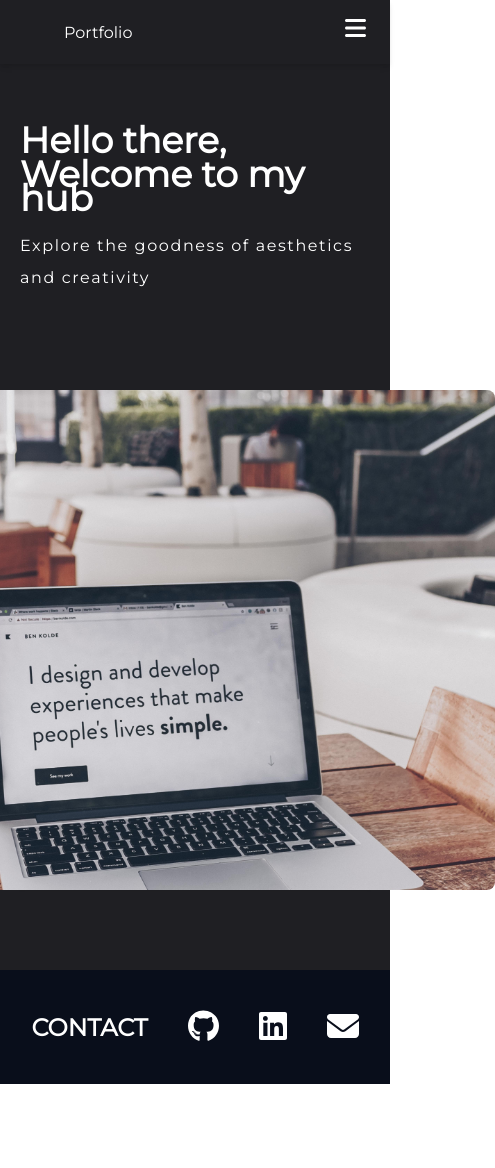
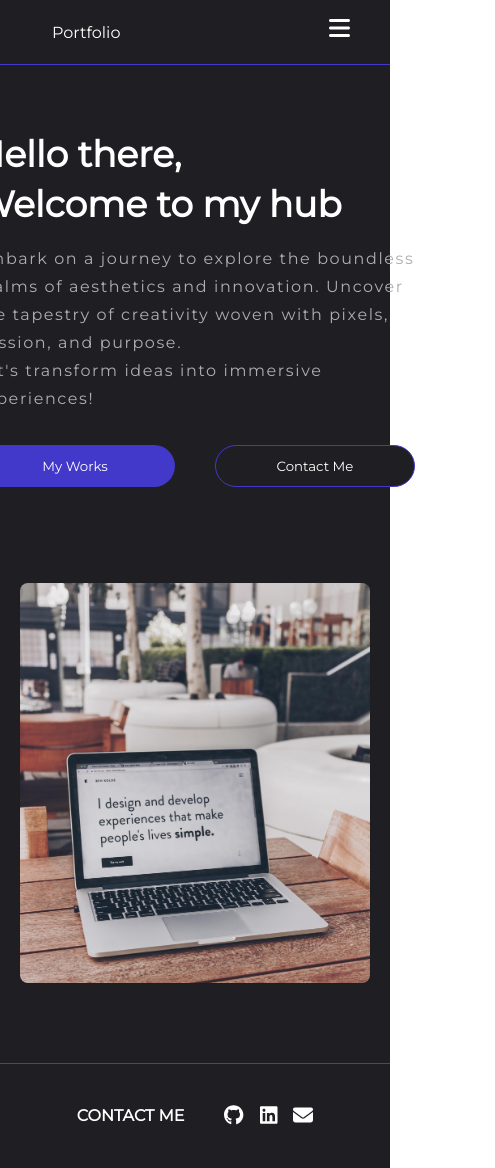
Before and after one commit to the-Apr/portfolio, a Vue app: page / in a window 390 px wide. Shown: the whole page, 495 px wide, since content can reach past the window. Before the commit the page ends 1084 px from the top, so only its background shows below. Built offline with nearby package versions, Linux system fonts and the light colour scheme.

Commit message:
responsive changes

```diff
--- a/src/App.vue
+++ b/src/App.vue
@@ -27,7 +27,6 @@ export default {
 </script>
 
 <style lang="scss">
-// @import url("https://fonts.googleapis.com/css2?family=Quicksand:wght@300;400;500;600;700&display=swap");
 
 @import url('https://fonts.googleapis.com/css2?family=Montserrat:wght@400&display=swap');
 
@@ -36,15 +35,11 @@ export default {
   margin: 0;
   padding: 0;
   box-sizing: border-box;
-  // font-family: "Poppins", sans-serif;
   font-family: 'Montserrat', sans-serif;
   color: white;
 }
 
 .app {
-  // display: flex;
-  // flex-direction: column;
-  // gap: 90px;
   min-height: 100vh;
   background-color: #1f1f23;
 }
--- a/src/components/FootNote.vue
+++ b/src/components/FootNote.vue
@@ -1,7 +1,7 @@
 <template>
   <div class="foot-note">
     <div class="foot-wrap">
-      <h2>Contact</h2>
+      <h2>Contact Me</h2>
       <div class="socials">
         <a href="https://github.com/the-Apr" target="_blank">
           <fa-icon :icon="['fab', 'github']" class="icon" />
@@ -22,18 +22,31 @@
   @apply mt-20;
 
   .foot-wrap {
-    @apply px-16 py-10 flex gap-10 justify-center items-center bg-[#090e1b];
+    @apply px-16 py-10 flex gap-10 justify-center items-center;
     // bg-[#131628];
+    border-top: 1px solid #4238c9;
 
     h2{
-      @apply uppercase
+      @apply uppercase text-base;
+
+      @screen lg {
+        @apply text-xl
+      }
     }
 
     .socials {
-      @apply flex gap-10;
+      @apply flex gap-4;
+
+      @screen lg {
+        @apply gap-10
+      }
 
       .icon{
-        @apply text-white h-8
+        @apply text-white h-5;
+
+        @screen lg {
+          @apply h-8
+        }
 
       }
     }
--- a/src/components/Navigation.vue
+++ b/src/components/Navigation.vue
@@ -1,6 +1,6 @@
 <template>
 <header>
-  <nav class="lg:container">
+  <nav class="nav-wrap">
     <div class="branding">
       <router-link class="link" :to="{name: 'home'}">Portfolio</router-link>
     </div>
@@ -23,11 +23,25 @@
     v-show="mobile"
   />
   <transition name="mobile-nav" >
-    <ul v-show="mobileNav" class="mobile-nav">
-      <router-link class="link" :to="{}">Home</router-link>
-      <router-link class="link" :to="{}">Blogs</router-link>
-      <router-link class="link" to="#">Create Post</router-link>
-    </ul>
+    <div v-show="mobileNav" class="mobile-nav" >
+      <ul>
+        <router-link class="link" :to="{}">Home</router-link>
+        <router-link class="link" :to="{}">Blogs</router-link>
+        <router-link class="link" to="#">Create Post</router-link>
+      </ul>
+
+      <div class="socials">
+        <a href="https://github.com/the-Apr" target="_blank">
+          <fa-icon :icon="['fab', 'github']" class="icon" />
+        </a>
+        <a href="https://www.linkedin.com/in/praise-adebayo-6ab205235/" target="_blank">
+          <fa-icon :icon="['fab', 'linkedin']" class="icon" />
+        </a>
+        <a href="mailto:praiseadebayo218@yahoo.com">
+          <fa-icon :icon="['fas', 'envelope']" class="icon" />
+        </a>
+      </div>
+    </div>
   </transition>
 </header>
 </template>
@@ -79,17 +93,27 @@ export default {
 
 <style lang="scss" scoped>
 header {
-  @apply py-0 px-14 text-white;
+  @apply py-0 px-3 text-white;
   z-index: 99;
-  box-shadow: 0 4px 6px -1px rgba(0, 0, 0, 0.1), 0 2px 4px -1px rgba(0, 0, 0, 0.06) ;
+  border-bottom: 1px solid #4238c9;
+  // box-shadow: 0 4px 6px -1px rgba(0, 0, 0, 0.1), 0 2px 4px -1px rgba(0, 0, 0, 0.06) ;
+
+  @screen lg {
+    @apply px-14
+  }
+
+  .nav-wrap {
+    @apply px-4 mx-4;
+  }
 }
+
 
 .link{
   @apply font-medium py-0 px-2 no-underline;
   transition: .3s color ease-in;
 
   &:hover {
-    color: #1eb8b8;
+    color: #4238c9;
   }
 }
 
@@ -124,7 +148,7 @@ nav {
 
 
 .menu-icon {
-  @apply cursor-pointer absolute top-4 right-6 h-6 w-auto;
+  @apply cursor-pointer absolute top-4 right-10 h-6 w-auto;
 
   @media (min-width: 768px) {
     top: 32px;
@@ -134,13 +158,21 @@ nav {
 }
 
 .mobile-nav {
-  @apply p-5 w-4/6 flex flex-col fixed h-full top-0 left-0;
+  @apply px-5 py-5 w-4/6 flex flex-col justify-between fixed h-full top-0 left-0;
   max-width: 250px;
   background-color: #4b4b4f;
   z-index: 99;
 
+  ul{
+    @apply flex flex-col gap-2
+  }
+
   .link {
-    @apply py-4 text-white
+    @apply p-3 text-white
+  }
+
+  .socials {
+    @apply justify-self-end flex gap-4;
   }
 }
 
--- a/src/views/HomeView.vue
+++ b/src/views/HomeView.vue
@@ -3,9 +3,12 @@
     <section class="home-wrap">
       <div class="welcome-note">
         <div class="left">
-          <h1>Hello there,</h1>
-          <h1> Welcome to my hub </h1>
-          <p>Explore the goodness of aesthetics and creativity</p>
+          <h1>Hello there, <br> Welcome to my hub </h1>
+          <p>Embark on a journey to explore the boundless realms of aesthetics and innovation. Uncover the tapestry of creativity woven with pixels, passion, and purpose. <br>Let's transform ideas into immersive experiences!</p>
+          <div class="action-btn">
+            <button class="my-works">My Works</button>
+            <button class="chat"> Contact Me</button>
+          </div>
         </div>
         <div class="right">
           <img src="../assets/work1.jpg" alt="welcome image">
@@ -51,47 +54,61 @@ export default {
     }
 
     .left {
-      @apply flex flex-1 flex-col justify-center w-full;
+      @apply flex flex-col gap-4 justify-center;
 
       @screen lg{
-        @apply justify-start items-start gap-3 w-1/2;
+        @apply justify-start items-start gap-8 w-1/2;
       }
 
       h1 {
-        @apply  text-4xl font-bold leading-6;
+        @apply  text-4xl font-bold leading-[50px];
 
         &:nth-child(2) {
           margin-top: 10px
         }
 
         @screen md {
-          @apply text-6xl tracking-[0.32px] font-bold leading-10;
+          @apply text-[64px] tracking-[0.32px] font-bold leading-[70px];
         }
       }
       p{
-        @apply  mt-5 text-base font-light tracking-widest leading-8 ;
+        @apply  text-base font-light tracking-widest leading-7 text-[#aeadb0];
 
         @screen md {
           @apply tracking-widest leading-8 text-xl;
         }
       }
+
+      .action-btn {
+        @apply flex flex-row gap-10 mt-4;
+
+        button {
+          @apply px-4 py-3 border-none rounded-3xl w-[200px]
+        }
+        .my-works {
+          @apply bg-[#4238c9]
+        }
+        .chat {
+          @apply bg-[#1f1f23];
+          border: 1px solid #4238c9
+        }
+      }
     }
 
     .right {
-      @apply flex justify-center flex-1 w-full shadow-sm ;
+      @apply flex justify-center w-full shadow-sm ;
       max-height: 500px;
 
       @screen lg {
         @apply mb-0 w-1/2 ;
       }
       img {
-        @apply  block object-cover rounded-lg;
-        max-height: 500px;
-        min-width: 600px;
+        @apply  block object-cover rounded-lg w-full;
+        max-height: 400px;
 
         @screen lg {
           min-height: 300px;
-          max-height: 700px;
+          max-height: 600px;
         }
 
       }
```
